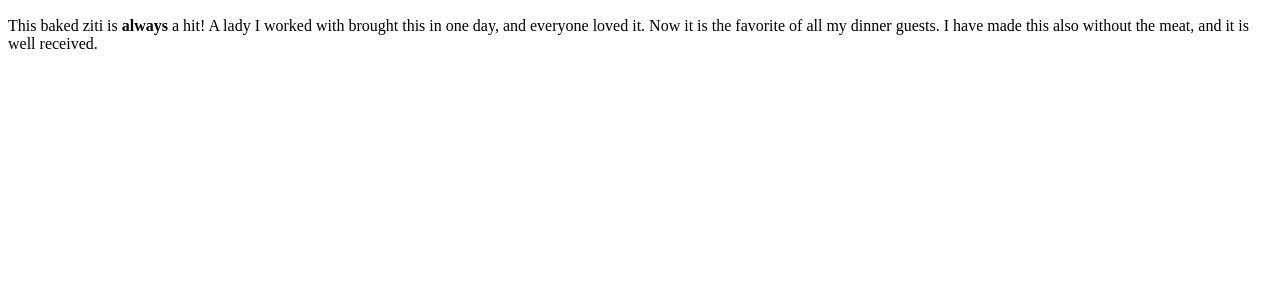
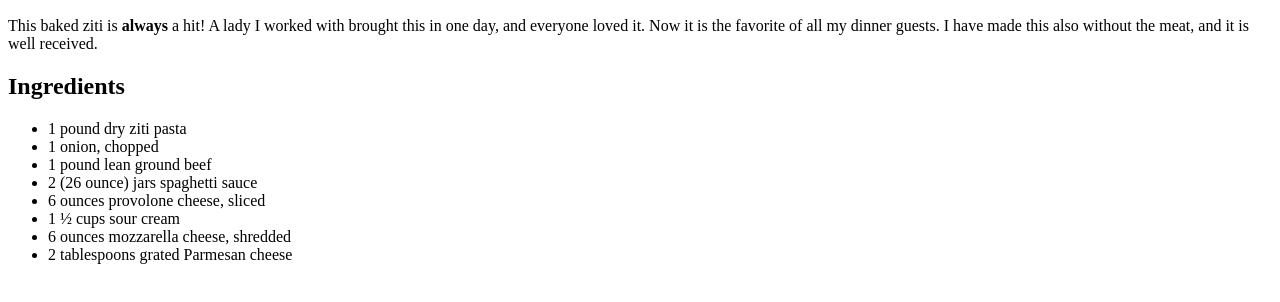
Before and after one commit to josequiceno2000/odin-recipes, a plain HTML site: page recipes/ziti.html in a window 1280 px wide. Shown: the part 460-762 px from the top of the page. Drawn offline with Linux system fonts and the light colour scheme.

Commit message:
Include ingredients on ziti.html
People need to know what ingredients to buy if they're going to attempt the recipe.

```diff
--- a/recipes/ziti.html
+++ b/recipes/ziti.html
@@ -13,6 +13,17 @@
         <h2>Description</h2>
         <p>This baked ziti is <strong>always</strong> a hit! A lady I worked with brought this in one day, and everyone loved it. Now it is the favorite of all my dinner guests. I have made this also without the meat, and it is well received.</p>
 
+        <h2>Ingredients</h2>
+        <ul>
+            <li>1 pound dry ziti pasta</li>
+            <li>1 onion, chopped</li>
+            <li>1 pound lean ground beef</li>
+            <li>2 (26 ounce) jars spaghetti sauce</li>
+            <li>6 ounces provolone cheese, sliced</li>
+            <li>1 ½ cups sour cream</li>
+            <li>6 ounces mozzarella cheese, shredded</li>
+            <li>2 tablespoons grated Parmesan cheese</li>
+        </ul>
 
 
 
```
